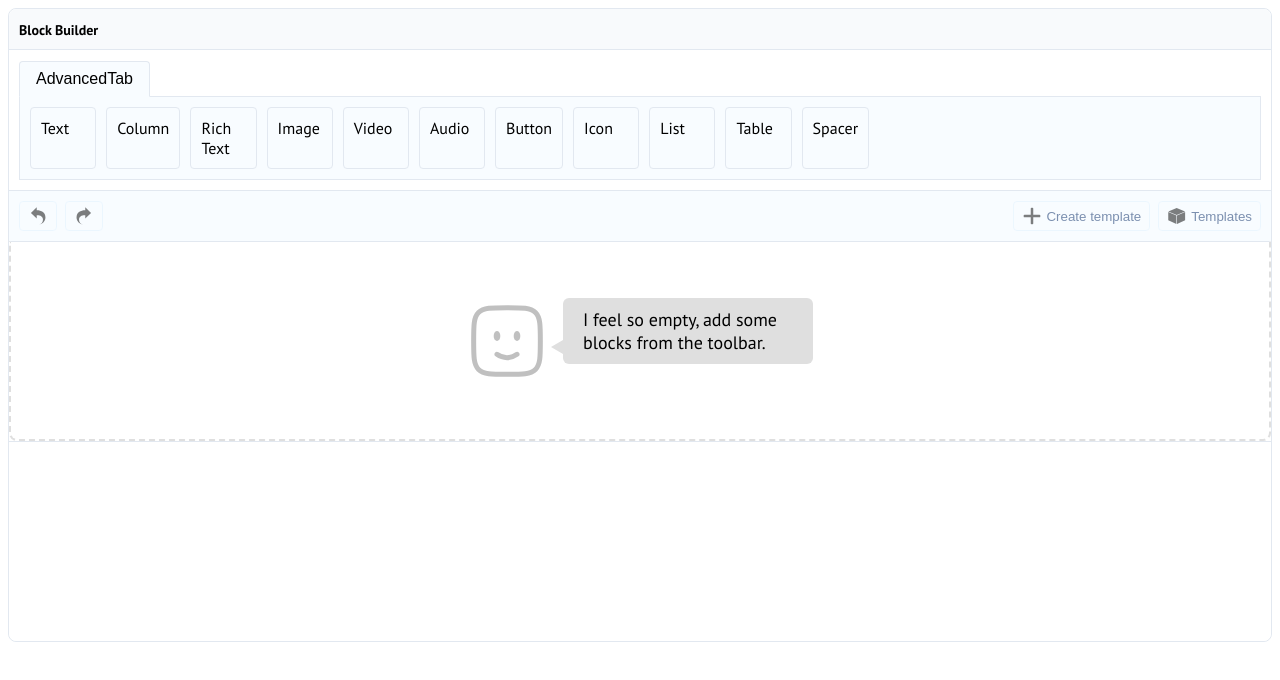
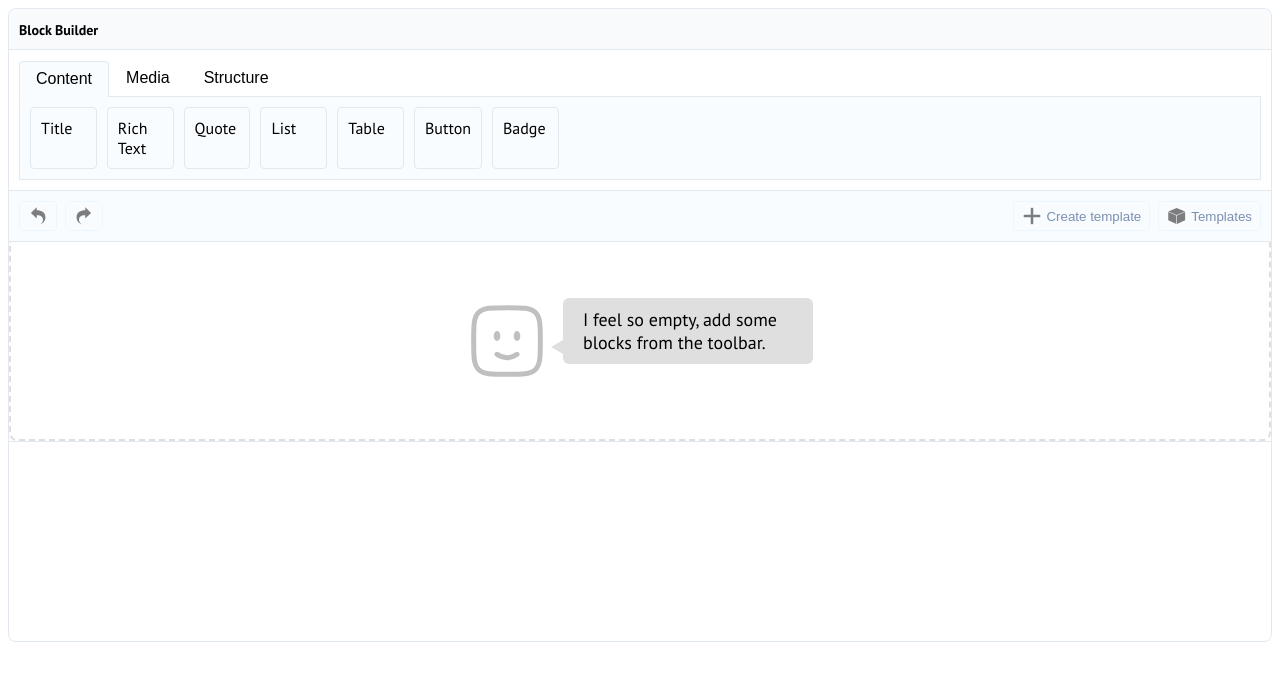
Before and after one commit to standahorvath/PageBuilderJS, a Vue app: page / in a window 1280 px wide. Shown: the top 680 px of the page. Built offline with nearby package versions, Linux system fonts and the light colour scheme.

Commit message:
feat: update readme and modules

```diff
--- a/src/App.vue
+++ b/src/App.vue
@@ -1,14 +1,13 @@
 <template>
   <div>
-    <BlockBuilder :modules="ExtendedModules" :toolbar="ExtendedToolbar" :content="blocks" ref="builderRef" @onUpdate="handleUpdate" />
+    <BlockBuilder :modules="DefaultModules" :toolbar="DefaultToolbar" :content="blocks" ref="builderRef" @onUpdate="handleUpdate" />
   </div>
 </template>
 <script setup lang="ts">
 import { computed, onMounted, ref } from "vue";
 import BlockBuilder from "@/BlockBuilder/BlockBuilder.vue";
 import { DefaultModules } from "@/data/DefaultModules";
-import { ExtendedModules } from "@/data/ExtendedModules";
-import { DefaultToolbar, ExtendedToolbar } from "./data/DefaultToolbar";
+import { DefaultToolbar } from "./data/DefaultToolbar";
 import { ModuleData } from "@/types";
 
 const builderRef = ref();
--- a/src/BlockBuilder/BlockBuilder.vue
+++ b/src/BlockBuilder/BlockBuilder.vue
@@ -26,6 +26,7 @@ import AddTemplateModal from "@/BlockBuilder/Components/Modal/AddTemplate.vue";
 import FadeTrasition from "@/BlockBuilder/Components/Transitions/FadeTransition.vue";
 import { useTemplateStore } from "@/store/TemplateStore";
 import { useHistoryStore } from "@/store/HistoryStore";
+import { MutationType } from "pinia";
 
 const props = defineProps({
 	modules: {
@@ -64,9 +65,10 @@ const editInstanceModule = computed(() => {
 })
 
 useContentStore().initInstances(props.content, props.modules)
-useContentStore().$subscribe(() => {
-	emits('onUpdate', useContentStore().export)
+useContentStore().$subscribe((mutation) => {
+	if(history.currentIndex === history.history.length - 1 || mutation.events.type === 'add'){
 	history.saveState(useContentStore().instances)
+	}
 })
 
 useTemplateStore().$subscribe(() => {
--- a/src/data/DefaultModules.ts
+++ b/src/data/DefaultModules.ts
@@ -2,105 +2,326 @@ import { SectionAttributeType } from "@/enums";
 import { Module } from "@/types";
 import { AdvancedTab } from "./CommonModuleTabs";
 
-export const DefaultModules = [
+export const DefaultModules: Module[] = [
+  // Content tab
   {
-		title: 'Space',
-		icon: 'space',
-		id: 'space',
+    title: "Title",
+    icon: "text",
+    id: "text",
+    render: "<h1 style=\"font-size: {{fontSize}}px; color: {{color}}\">{{content}}</h1>",
     structure: {
       tabs: [
         {
-					name: 'General',
+          name: "Content",
           sections: [
-						{
-							name: 'Appearance',
-							attributes: [
-								{
-									id: 'type',
-									name: 'Select type',
-									type: SectionAttributeType.Select,
-									value: 'space',
-									options: {
-										line: 'Line',
-										deliminer: 'Deliminer',
-										space: 'Space',
+            { name: "Main", attributes: [
+              { id: "content", name: "Content", type: SectionAttributeType.Textarea, value: "Page title example" },
+              { id: "fontSize", name: "Font size", type: SectionAttributeType.FontSize, value: 32 },
+              { id: "color", name: "Text color", type: SectionAttributeType.Color, value: "#000000" }
+            ]}
+          ]
+        },
+        AdvancedTab
+      ]
     }
   },
   {
-									id: 'size',
-									name: 'Size',
-									description: 'Size of the space in pixels',
-									type: SectionAttributeType.Number,
-									value: 1,
-								},
-								{
-									id: 'color',
-									name: 'Color',
-									description: 'Color of the separator',
-									type: SectionAttributeType.Color,
-									value: '#000000',
-								},
-							],
-						},
-					],
-				},
-				AdvancedTab
-			],
-		},
-	},
-	{
-		title: 'Column',
-		icon: 'column',
-		id: 'column',
+    title: "Rich Text",
+    icon: "richtext",
+    id: "richtext",
+    render: "<div style=\"font-size: {{fontSize}}px; color: {{color}}\">{{content}}</div>",
     structure: {
       tabs: [
         {
-					name: 'General',
+          name: "Content",
           sections: [
-						{
-							name: 'Type of space',
-							attributes: [
-								{
-									id: 'type',
-									name: 'Select type',
-									type: SectionAttributeType.Select,
-									value: 'space',
-									options: {
-										line: 'Line',
-										deliminer: 'Deliminer',
-										space: 'Space',
+            { name: "Main", attributes: [
+              { id: "content", name: "Content", type: SectionAttributeType.Textarea, value: "Lorem ipsum dolor sit amed" },
+              { id: "fontSize", name: "Font size", type: SectionAttributeType.FontSize, value: 14 },
+              { id: "color", name: "Text color", type: SectionAttributeType.Color, value: "#000000" }
+            ]}
+          ]
+        },
+        AdvancedTab
+      ]
     }
   },
-							],
+  {
+    title: "Quote",
+    icon: "quote",
+    id: "quote",
+    render: "<blockquote><p>{{quote}}</p><i>- {{author}}</i></blockquote>",
+    structure: {
+      tabs: [
+        {
+          name: "Quote",
+          sections: [
+            { name: "Main", attributes: [
+              { id: "quote", name: "Quote text", type: SectionAttributeType.Textarea, value: "Be yourself; everyone else is already taken." },
+              { id: "author", name: "Author", type: SectionAttributeType.Text, value: "Oscar Wilde" }
+            ]}
+          ]
+        },
+        AdvancedTab
+      ]
+    }
   },
   {
-							name: 'Size',
-							attributes: [
+    title: "List",
+    icon: "list",
+    id: "list",
+    render: "<ul>{% foreach:itemsArray %}<li>{{ item }}</li>{% endforeach %}</ul>",
+    structure: {
+      tabs: [
         {
-									id: 'size',
-									name: 'Size',
-									description: 'Size of the space in pixels',
-									type: SectionAttributeType.Number,
-									value: 1,
+          name: "List",
+          sections: [
+            { name: "Items", attributes: [
+              { id: "items", name: "Items (comma separated)", type: SectionAttributeType.Text, value: "" }
+            ]}
+          ]
         },
-							],
+        AdvancedTab
+      ]
+    }
   },
   {
-							name: 'Color',
-							attributes: [
+    title: "Table",
+    icon: "table",
+    id: "table",
+    render: "<table border=\"1\">{% foreach:tableRows %}<tr>{% foreach:item.columns %}<td>{{ item }}</td>{% endforeach %}</tr>{% endforeach %}</table>",
+    structure: {
+      tabs: [
         {
-									id: 'color',
-									name: 'Color',
-									description: 'Color of the separator',
-									type: SectionAttributeType.Color,
-									value: '#000000',
-								},
-							],
-						},
-					],
+          name: "Table",
+          sections: [
+            { name: "Data", attributes: [
+              { id: "rows", name: "Rows", type: SectionAttributeType.Number, value: 2 },
+              { id: "columns", name: "Columns", type: SectionAttributeType.Number, value: 2 }
+            ]}
+          ]
         },
         AdvancedTab
-			],
+      ]
+    }
   },
+  {
+    title: "Button",
+    icon: "button",
+    id: "button",
+    render: "<a href=\"javascript:void(0)\" style=\"border-radius:10px; background-color: {{backgroundColor}}; color: {{textColor}}; display: inline-block; padding: 10px 20px; text-decoration: none;\">{{label}}</a>",
+    structure: {
+      tabs: [
+        {
+          name: "General",
+          sections: [
+            { name: "Content", attributes: [
+              { id: "label", name: "Button label", type: SectionAttributeType.Text, value: "Click me" },
+              { id: "link", name: "Link", type: SectionAttributeType.Link, value: "" }
+            ]},
+            { name: "Style", attributes: [
+              { id: "backgroundColor", name: "Background color", type: SectionAttributeType.Color, value: "#007bff" },
+              { id: "textColor", name: "Text color", type: SectionAttributeType.Color, value: "#ffffff" }
+            ]}
+          ]
+        },
+        AdvancedTab
+      ]
+    }
+  },
+  {
+    title: "Badge",
+    icon: "badge",
+    id: "badge",
+    render: "<span style=\"background-color: {{color}}; color: #fff; padding: 5px 10px; border-radius: 5px;\">{{text}}</span>",
+    structure: {
+      tabs: [
+        {
+          name: "Label",
+          sections: [
+            { name: "Badge", attributes: [
+              { id: "text", name: "Text", type: SectionAttributeType.Text, value: "New" },
+              { id: "color", name: "Color", type: SectionAttributeType.Color, value: "#ff0000" }
+            ]}
+          ]
+        },
+        AdvancedTab
+      ]
+    }
+  },
+
+  // Media tab
+  {
+    title: "Image",
+    icon: "image",
+    id: "image",
+    render: "<img src=\"{{src}}\" alt=\"{{alt}}\" width=\"{{width}}\" height=\"{{height}}\" />",
+    structure: {
+      tabs: [
+        {
+          name: "Image",
+          sections: [
+            { name: "Image", attributes: [
+              { id: "src", name: "Image source", type: SectionAttributeType.Image, value: "" },
+              { id: "alt", name: "Alt text", type: SectionAttributeType.Text, value: "" }
+            ]},
+            { name: "Size", attributes: [
+              { id: "width", name: "Width (px)", type: SectionAttributeType.Number, value: 100 },
+              { id: "height", name: "Height (px)", type: SectionAttributeType.Number, value: 100 }
+            ]}
+          ]
+        },
+        AdvancedTab
+      ]
+    }
+  },
+  {
+    title: "Gallery",
+    icon: "gallery",
+    id: "gallery",
+    render: "<div style=\"display: flex; gap: 5px;\">{% foreach:images %}<img src=\"{{ item }}\" style=\"max-width: 100px; max-height: 100px;\" />{% endforeach %}</div>",
+    structure: {
+      tabs: [
+        {
+          name: "Images",
+          sections: [
+            { name: "Gallery", attributes: [
+              { id: "images", name: "Images", type: SectionAttributeType.Image, value: "" }
+            ]}
+          ]
+        },
+        AdvancedTab
+      ]
+    }
+  },
+  {
+    title: "Video",
+    icon: "video",
+    id: "video",
+    render: "<video controls style=\"max-width: 100%\"><source src=\"{{url}}\" type=\"video/mp4\">Your browser does not support the video tag.</video>",
+    structure: {
+      tabs: [
+        {
+          name: "Video",
+          sections: [
+            { name: "Source", attributes: [
+              { id: "url", name: "Video URL", type: SectionAttributeType.Link, value: "" }
+            ]}
+          ]
+        },
+        AdvancedTab
+      ]
+    }
+  },
+  {
+    title: "Audio",
+    icon: "audio",
+    id: "audio",
+    render: "<audio controls><source src=\"{{src}}\" type=\"audio/mpeg\">Your browser does not support the audio element.</audio>",
+    structure: {
+      tabs: [
+        {
+          name: "Audio",
+          sections: [
+            { name: "Audio", attributes: [
+              { id: "src", name: "Audio Source", type: SectionAttributeType.Link, value: "" }
+            ]}
+          ]
+        },
+        AdvancedTab
+      ]
+    }
+  },
+  {
+    title: "Slider",
+    icon: "slider",
+    id: "slider",
+    render: "<div class=\"slider\">{% foreach:slides %}<img src=\"{{ item }}\" style=\"max-width: 100%\" />{% endforeach %}</div>",
+    structure: {
+      tabs: [
+        {
+          name: "Slider",
+          sections: [
+            { name: "Slides", attributes: [
+              { id: "slides", name: "Slides (images)", type: SectionAttributeType.Image, value: "" }
+            ]}
+          ]
+        },
+        AdvancedTab
+      ]
+    }
+  },
+  {
+    title: "Spacer",
+    icon: "spacer",
+    id: "spacer",
+    render: "<div style=\"height: {{size}}px\"></div>",
+    structure: {
+      tabs: [
+        {
+          name: "Spacing",
+          sections: [
+            { name: "Size", attributes: [
+              { id: "size", name: "Size (px)", type: SectionAttributeType.Number, value: 20 }
+            ]}
+          ]
+        },
+        AdvancedTab
+      ]
+    }
+  },
+
+  // Structure tab
+  {
+    title: "Column",
+    icon: "column",
+    id: "column",
+    render: `{% if:type == 'line' %}
+      <hr style="border-color: {{color}};" />
+    {% else %}
+      <div style="width: {{size}}px; height: {{size}}px; background-color: {{color}}"></div>
+    {% endif %}`,
+    structure: {
+      tabs: [
+        {
+          name: "General",
+          sections: [
+            { name: "Type of space", attributes: [
+              { id: "type", name: "Select type", type: SectionAttributeType.Select, value: "space", options: { line: "Line", deliminer: "Deliminer", space: "Space" } }
+            ]},
+            { name: "Size", attributes: [
+              { id: "size", name: "Size", type: SectionAttributeType.Number, value: 1 }
+            ]},
+            { name: "Color", attributes: [
+              { id: "color", name: "Color of separator", type: SectionAttributeType.Color, value: "#000000" }
+            ]}
+          ]
+        },
+        AdvancedTab
+      ]
+    }
+  },
+  {
+    title: "Container",
+    icon: "container",
+    id: "container",
+    render: "<div style=\"max-width: {{width}}px; padding: {{padding}}px; background-color: {{backgroundColor}};\">{{developer-css-attribute}}</div>",
+    structure: {
+      tabs: [
+        {
+          name: "General",
+          sections: [
+            { name: "Size", attributes: [
+              { id: "width", name: "Max width (px)", type: SectionAttributeType.Number, value: 1200 },
+              { id: "padding", name: "Padding (px)", type: SectionAttributeType.Number, value: 20 }
+            ]},
+            { name: "Background", attributes: [
+              { id: "backgroundColor", name: "Background color", type: SectionAttributeType.Color, value: "#ffffff" }
+            ]}
+          ]
+        },
+        AdvancedTab
+      ]
+    }
   }
 ] as Module[];
--- a/src/data/DefaultToolbar.ts
+++ b/src/data/DefaultToolbar.ts
@@ -1,45 +1,42 @@
 import { Toolbar } from "@/types";
 
-export const DefaultToolbar = {
+export const DefaultToolbar: Toolbar = {
   tabs: [
     {
-			id: "layout",
-			icon: "layout",
-			title: "Layout",
+      id: "content",
+      title: "Content",
+      icon: "text",
       tools: [
-				"column",
+        "text",        // Title
+        "richtext",    // Rich Text
+        "quote",       // Quote
+        "list",        // List
+        "table",       // Table
+        "button",      // Button
+        "badge"        // Badge
       ]
     },
     {
-			id: "main",
-			icon: "main",
-			title: "Main",
+      id: "media",
+      title: "Media",
+      icon: "image",
       tools: [
-				"space"
+        "image",
+        "gallery",
+        "video",
+        "audio",
+        "slider",
+        "spacer"
       ]
     },
+    {
+      id: "structure",
+      title: "Structure",
+      icon: "column",
+      tools: [
+        "column",
+        //"container",
+      ]
+    }
   ]
 } as Toolbar;
-
-export const ExtendedToolbar = {
-	tabs: [
-		{
-			id: "AdvancedTab",
-			icon: "AdvancedTab",
-			title: "AdvancedTab",
-			tools: [
-				"text",
-				"column",
-				"richtext",
-				"image",
-				"video",
-				"audio",
-				"button",
-				"icon",
-				"list",
-				"table",
-				"space",
-			]
-		},
-	]
-} as Toolbar;
```
Also changed, not shown: src/BlockBuilder/Components/ControlPanel.vue (+21 -2 lines), src/store/HistoryStore.ts (+9 -1 lines), 1 other file (tests, documents, lock files or other folders). Lines whose indentation alone changed are shown as unchanged.
